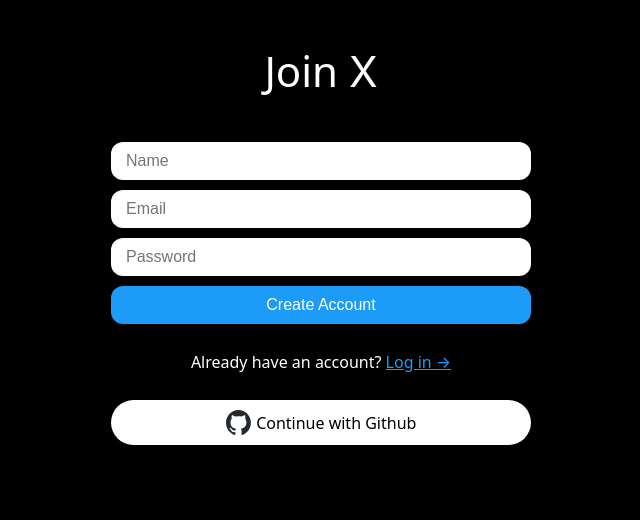
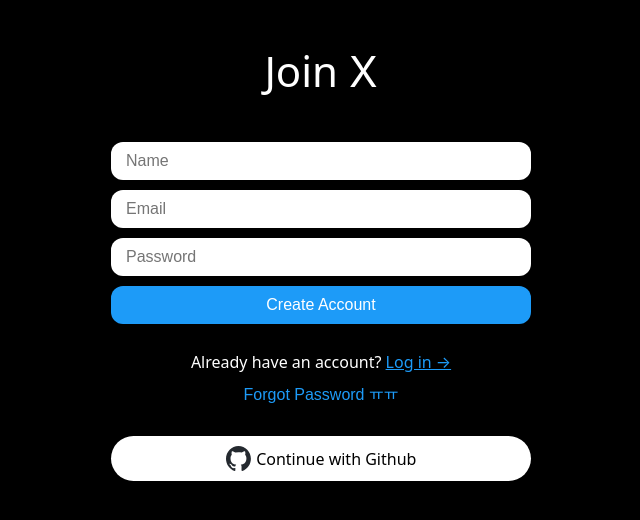
Before and after one commit to j-kyung99/nwitter-reloaded, a React (Vite) app: page /create-account in a window 1280 px wide. Shown: the top 520 px of the page, without its empty margins (319-959 px from the left). Built offline with nearby package versions, Linux system fonts and the light colour scheme.

Commit message:
#3.6 Recap LostCode CSS 추가

```diff
--- a/src/components/auth-components.ts
+++ b/src/components/auth-components.ts
@@ -52,4 +52,9 @@
 
 export const LostCode = styled.button`
   margin-top: 10px;
+  font-size: 16px;
+  border: none;
+  background-color: black;
+  color: #1d9bf8;
+  cursor: pointer;
 `;
--- a/src/routes/create-account.tsx
+++ b/src/routes/create-account.tsx
@@ -1,4 +1,8 @@
-import { createUserWithEmailAndPassword, updateProfile } from "firebase/auth";
+import {
+  createUserWithEmailAndPassword,
+  sendPasswordResetEmail,
+  updateProfile,
+} from "firebase/auth";
 import React, { useState } from "react";
 import { auth } from "../firebase";
 import { Link, useNavigate } from "react-router-dom";
@@ -7,6 +11,7 @@
   Error,
   Form,
   Input,
+  LostCode,
   Switcher,
   Title,
   Wrapper,
@@ -61,6 +66,16 @@
     }
     console.log(name, email, password);
   };
+  const onClick = async () => {
+    try {
+      await sendPasswordResetEmail(auth, email);
+      console.log("message!");
+    } catch (e) {
+      if (e instanceof FirebaseError) {
+        setError(e.message);
+      }
+    }
+  };
   return (
     <Wrapper>
       <Title>Join Ⅹ</Title>
@@ -98,6 +113,7 @@
       <Switcher>
         Already have an account? <Link to="/login">Log in &rarr;</Link>
       </Switcher>
+      <LostCode onClick={onClick}>Forgot Password ㅠㅠ</LostCode>
       <GithubButton />
     </Wrapper>
   );
```
